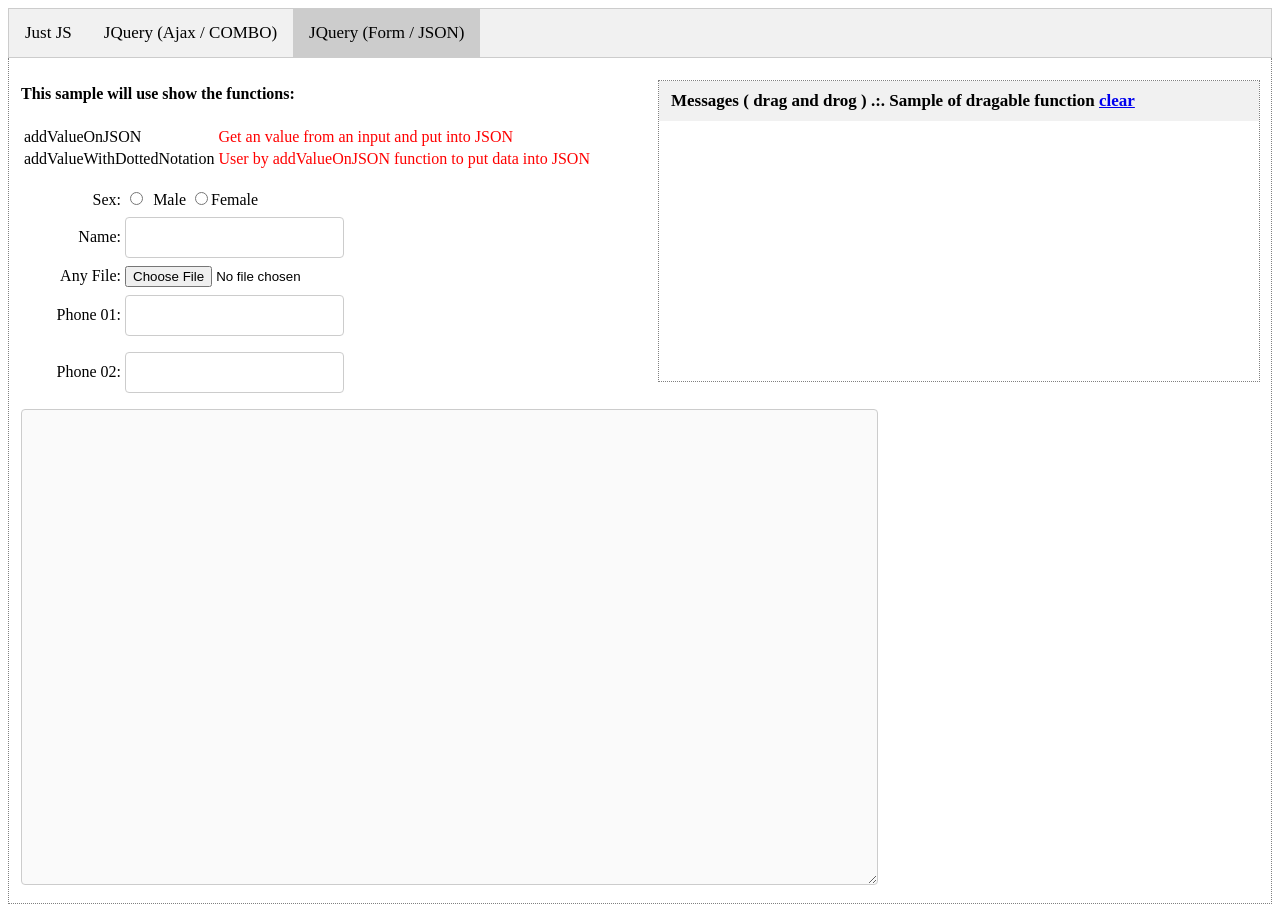
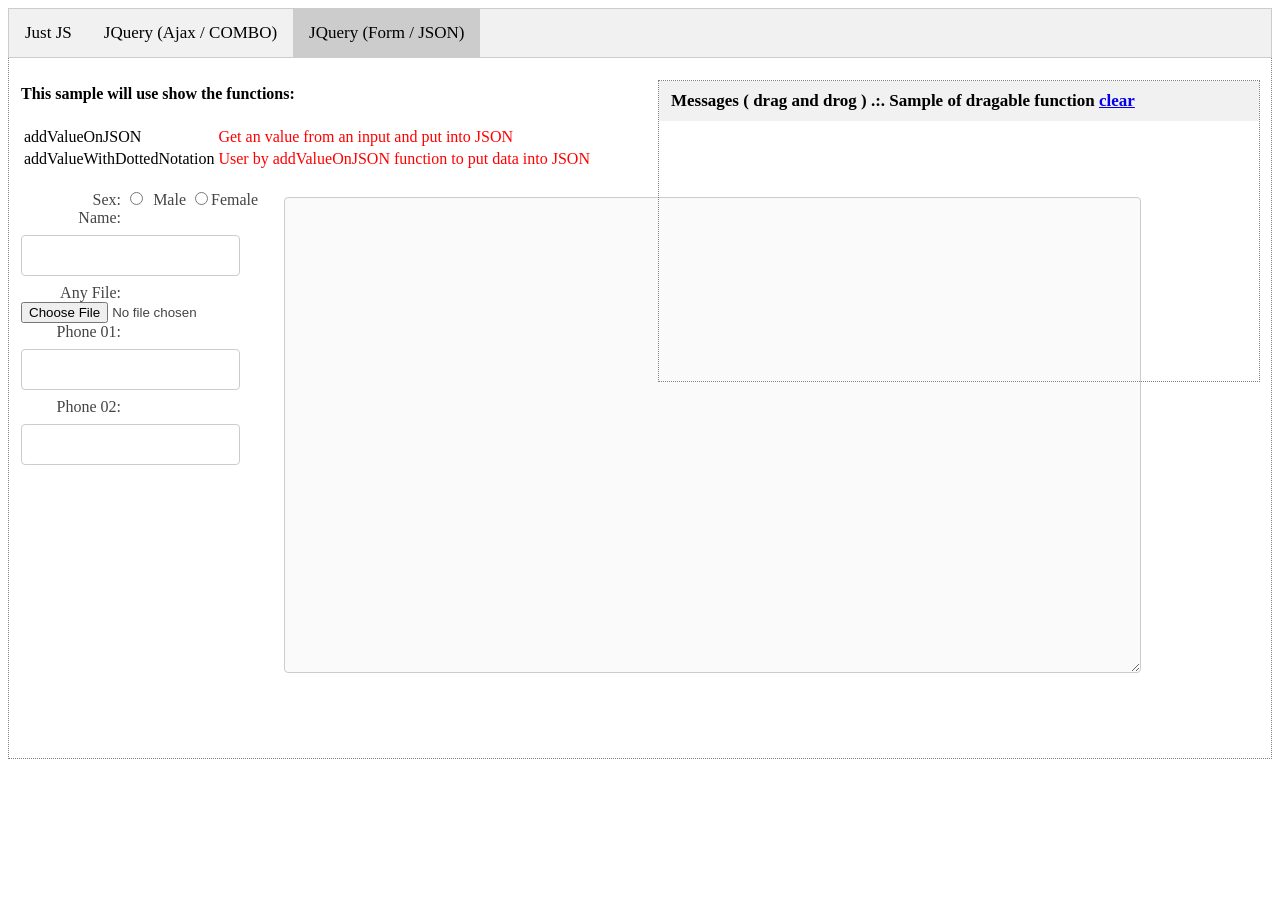
Before and after one commit to acsdev/javascript-jquery-utils, a plain HTML site: page files/index.html in a window 1280 px wide. After the commit the page ends 800 px from the top, so only its background shows below. Drawn offline with Linux system fonts and the light colour scheme.

Commit message:
just layout improvment

```diff
--- a/files/index.css
+++ b/files/index.css
@@ -49,3 +49,11 @@ input[type=button], button {
     display: inline-block;
     text-align: end;
 }
+
+.wrapper2spec7and3 {
+    display: grid;
+    grid-template-columns: 3fr 3fr 4fr;
+    grid-gap: 10px;
+    background-color: #fff;
+    color: #444;
+}
--- a/files/index.html
+++ b/files/index.html
@@ -103,7 +103,8 @@
 					</tr -->
 				</table>
 				<br />
-
+				<div class="wrapper2spec7and3">
+					<div>
 						<form action="#" method="POST" class="jsonFORM" id="F_frmToJSON">
 							<label for="iSex1" id="lSex">Sex:</label>
 							<input type="radio" name="male" value="M" id="iSex1" data-entity-bind="sex" /><label style="width: 40px;" for="iSex" id="lSex">Male</label>
@@ -121,7 +122,12 @@
 							<label for="iPhone02" id="lPhone02">Phone 02:</label>
 							<input type="number" id="iPhone02" data-entity-bind="phoneList[phoneNumber]" data-entity-bind-index="1"/>
 						</form>
+					</div>
+					<div>
 						<textarea rows="30" cols="100" disabled id="iJsonCurrentData"></textarea>
+					</div>
+					<div><!-- third column --></div>
+				</div>
 			</div>
 		</div>
 		<script src="./js/jquery.v3.3.1.js"></script>
```
Lines whose indentation alone changed are shown as unchanged.
